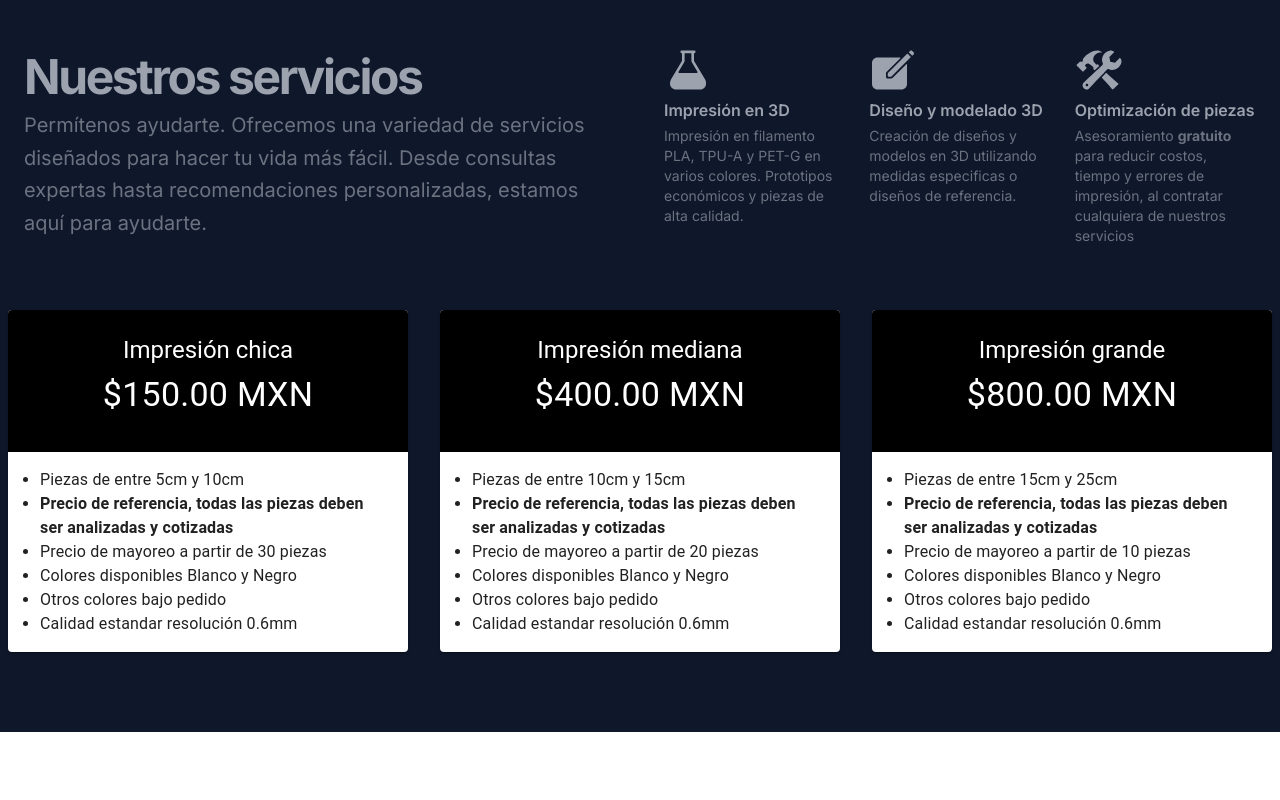
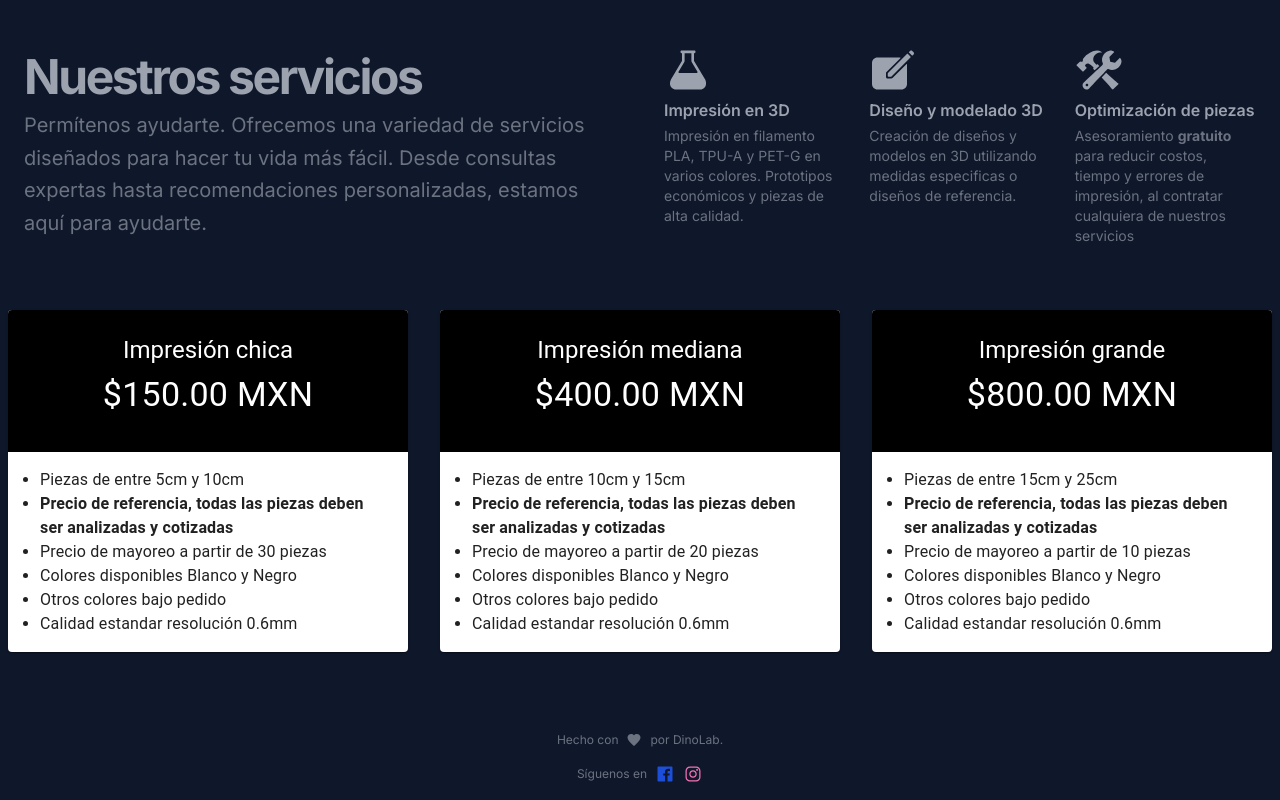
Before and after one commit to EduardoGarciaEnriquez/dino_lab, a Next.js app: page / in a window 1280 px wide. Shown: the part 569-1369 px from the top of the page. Before the commit the page ends 1301 px from the top, so only its background shows below. Built offline with nearby package versions, Linux system fonts and the light colour scheme.

Commit message:
ci: footer

```diff
--- a/src/app/client-layout.tsx
+++ b/src/app/client-layout.tsx
@@ -4,6 +4,7 @@ import { useSearchParams } from 'next/navigation'
 import { Inter } from 'next/font/google'
 
 import NavigationBar from '@/components/navigation-bar'
+import Footer from '@/components/footer'
 
 const inter = Inter({ subsets: ['latin'] })
 
@@ -15,6 +16,7 @@ function ClientLayout({ children }: { children: React.ReactNode }) {
     <body className={`${inter.className} ${theme ?? 'dark'}`}>
       <NavigationBar />
       {children}
+      <Footer />
     </body>
   )
 }
--- /dev/null
+++ b/src/components/footer/index.tsx
@@ -0,0 +1,27 @@
+import React from 'react'
+import Link from 'next/link'
+import { IoMdHeart, IoLogoInstagram, IoLogoFacebook } from 'react-icons/io'
+
+function Footer() {
+  return (
+    <footer className='flex flex-col pb-20 md:pb-4 gap-2 sm:gap-4 text-sm dark:bg-slate-900 dark:text-gray-400'>
+      <div className='flex items-center justify-center space-x-2 text-xs'>
+        <span className='text-gray-500 '>Hecho con</span>
+        <IoMdHeart className='h-4 w-4 text-gray-500 ' />
+        <span className='text-gray-500 '>por DinoLab.</span>
+      </div>
+      <div className='flex items-center justify-center space-x-2 text-xs'>
+        <span className='text-gray-500 '>Síguenos en </span>
+        <Link href='https://www.facebook.com/dino.labo'target='_blank'>
+          <IoLogoFacebook className='h-5 w-5 text-blue-700 ' />
+        </Link>
+
+        <Link href='https://www.instagram.com/dinolabo/' target='_blank'>
+          <IoLogoInstagram className='h-5 w-5 text-pink-400 ' />
+        </Link>
+      </div>
+    </footer>
+  )
+}
+
+export default Footer
```
Also changed, not shown: src/app/page.tsx (+1 -8 lines).
